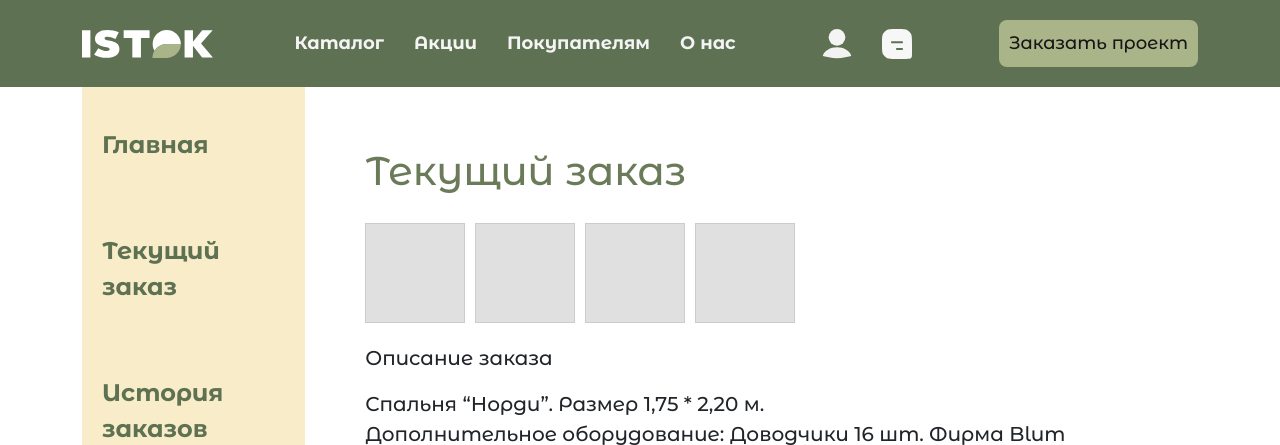
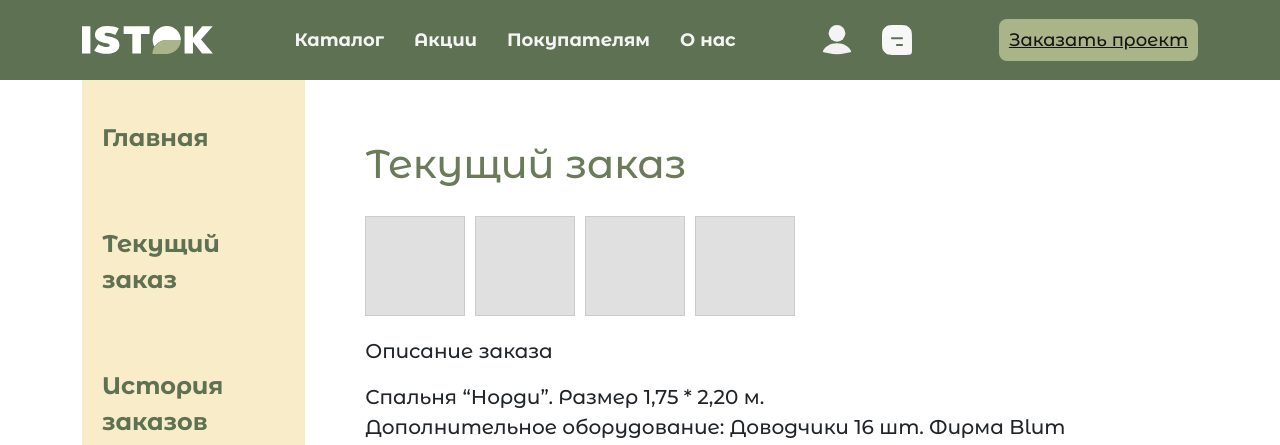
Before and after one commit to ISTOK-DevTeam21/ISTOK-final-release, a Django app: page /orders/1/ in a window 1280 px wide; the page is wider, and only the part inside the window is pictured. Shown: the top 445 px of that part. Run offline with Django 5.2, Linux system fonts and the light colour scheme; a user stored in the database is signed in; tables that the repository leaves empty hold one stand-in row (values such as "Sample post").

Commit message:
merge: добавил в base.html изменения из header.html

```diff
--- a/Istok/Istok/templates/base.html
+++ b/Istok/Istok/templates/base.html
@@ -36,9 +36,15 @@
                 <a href="#"><img src="{% static 'main-page/img/user-icon.svg' %}" alt="User Icon"></a>
                 <a href="#"><img src="{% static 'main-page/img/chat-icon.svg' %}" alt="Chat Icon"></a>
             </div>
-            <div class="header__buttons">
-                <button class="header__button">{% trans 'Заказать проект' %}</button>
-            </div>
+            {% if request.user.is_authenticated %}
+                <div class="header__buttons">
+                    <a href="{% url 'book-appointment' %}" class="header__button">Заказать проект</a>
+                </div>
+            {% else %}
+                <div class="header__buttons">
+                    <a href="#" class="header__button">Заказать проект</a>
+                </div>
+            {% endif %}
         </div>
     </header>
 
```
